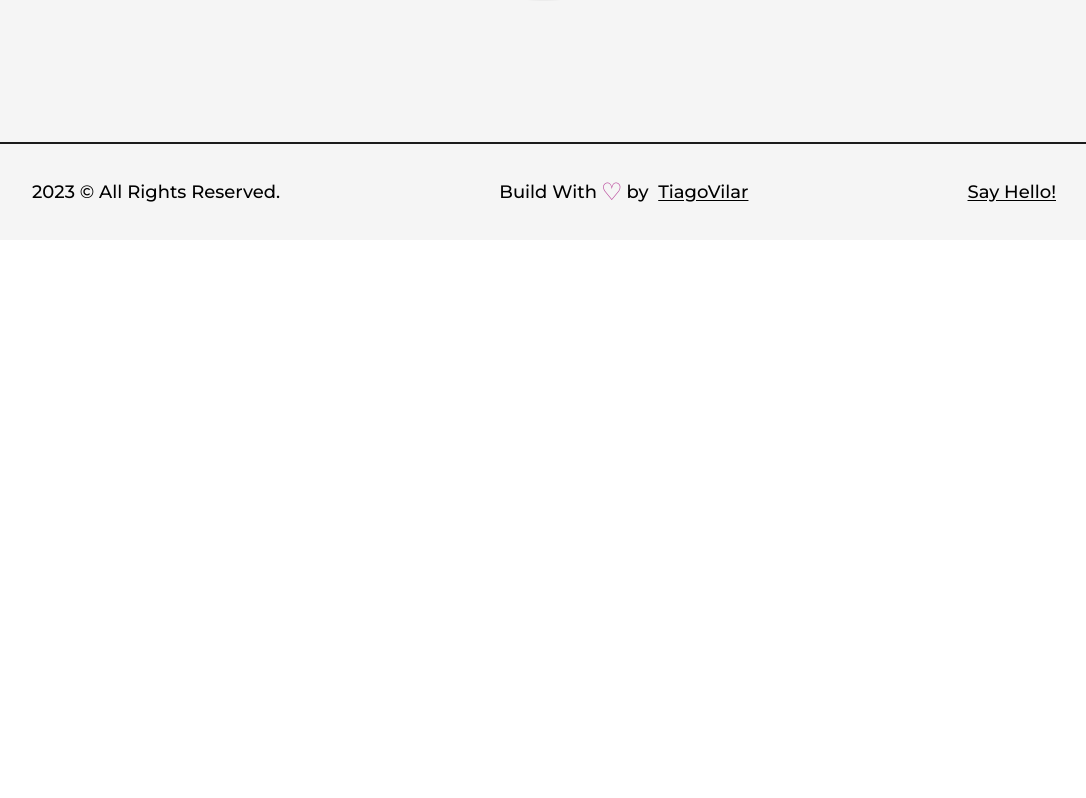
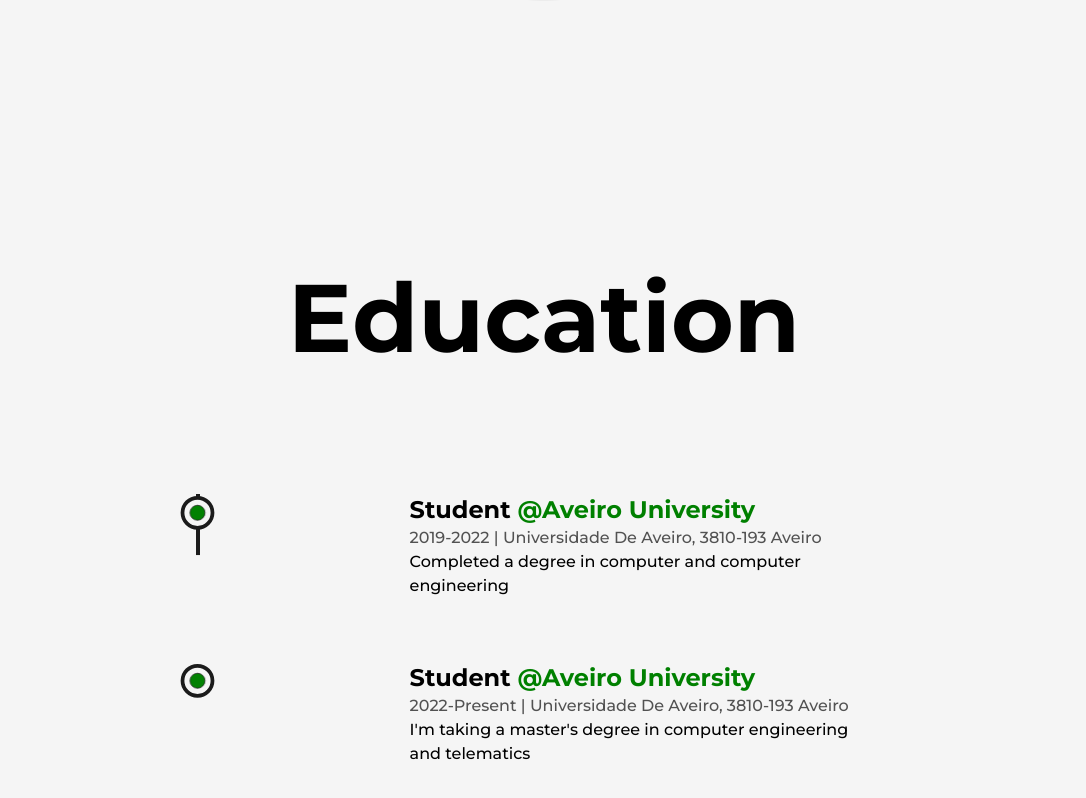
Before and after one commit to vilar07/Web_Portfolio, a Next.js app: page /about in a window 1280 px wide. Shown: the part 1975-2773 px from the top of the page, without its empty margins (96-1182 px from the left). Before the commit the page ends 2215 px from the top, so only its background shows below. Built offline with nearby package versions, Linux system fonts and the light colour scheme.

Commit message:
About Page Concluded

```diff
--- /dev/null
+++ b/src/components/Education.js
@@ -0,0 +1,67 @@
+import React, { useRef } from 'react'
+import { useScroll } from "framer-motion"
+import { motion } from 'framer-motion'
+import LiIcon from './LiIcon'
+
+const Details = ({position, company, companyLink, time, address, work}) => {
+    const ref = useRef(null);
+    return(
+        <li ref={ref} className='my-8 first:mt-0 last:mb-0 w-[60%] mx-auto flex flex-col justify-between'>
+            <LiIcon reference={ref}/>
+            <motion.div
+            initial={{y:50}}
+            whileInView={{y:0}}
+            transition={{duration:0.5, type:'spring'}}
+            >
+                <h3 className='capitalize font-bold text-2xl'>{position}&nbsp;<a href={companyLink}
+                 target='_blank'
+                 className='text-green capitalize'>@{company}</a></h3>
+                <span className='capitalize font-medium text-dark/75'>
+                    {time} | {address}
+                </span>
+                <p className='font-medium w-full'>
+                    {work}
+                </p>
+            </motion.div>
+        </li>
+    )
+}
+
+const Education = () => {
+    const ref = useRef(null);
+    const { scrollYProgress } = useScroll(
+        {
+            target: ref,
+            offset: ["start end", "center start"]
+        }
+    )
+  return (
+    <div className='my-64'>
+        <h2 className='font-bold text-8xl mb-32 w-full text-center'>
+            Education
+        </h2>
+
+        <div ref={ref} className='w-[75%] mx-auto relative'>
+
+            <motion.div
+            style={{scaleY: scrollYProgress}}
+            className='absolute left-9 top-0 w-[4px] h-full bg-dark origin-top'/>
+                <ul className='w-full flex flex-col items-center justify-between ml-24'>
+                    <Details
+                    position="Student" company="Aveiro University" companyLink="https://www.ua.pt/"
+                    time="2019-2022" address="Universidade de Aveiro, 3810-193 Aveiro"
+                    work="Completed a degree in computer and computer engineering"
+                    />
+
+                    <Details
+                    position="Student" company="Aveiro University" companyLink="https://www.ua.pt/"
+                    time="2022-Present" address="Universidade de Aveiro, 3810-193 Aveiro"
+                    work="I'm taking a master's degree in computer engineering and telematics"
+                    />
+                </ul>
+        </div>
+    </div>
+  )
+}
+
+export default Education
--- /dev/null
+++ b/src/components/Experience.js
@@ -0,0 +1,67 @@
+import React, { useRef } from 'react'
+import { useScroll } from "framer-motion"
+import { motion } from 'framer-motion'
+import LiIcon from './LiIcon'
+
+const Details = ({position, company, companyLink, time, address, work}) => {
+    const ref = useRef(null);
+    return(
+        <li ref={ref} className='my-8 first:mt-0 last:mb-0 w-[60%] mx-auto flex flex-col justify-between'>
+            <LiIcon reference={ref}/>
+            <motion.div
+            initial={{y:50}}
+            whileInView={{y:0}}
+            transition={{duration:0.5, type:'spring'}}
+            >
+                <h3 className='capitalize font-bold text-2xl'>{position}&nbsp;<a href={companyLink}
+                 target='_blank'
+                 className='text-green capitalize'>@{company}</a></h3>
+                <span className='capitalize font-medium text-dark/75'>
+                    {time} | {address}
+                </span>
+                <p className='font-medium w-full'>
+                    {work}
+                </p>
+            </motion.div>
+        </li>
+    )
+}
+
+const Experience = () => {
+    const ref = useRef(null);
+    const { scrollYProgress } = useScroll(
+        {
+            target: ref,
+            offset: ["start end", "center start"]
+        }
+    )
+  return (
+    <div className='my-64'>
+        <h2 className='font-bold text-8xl mb-32 w-full text-center'>
+            Experience
+        </h2>
+
+        <div ref={ref} className='w-[75%] mx-auto relative'>
+
+            <motion.div
+            style={{scaleY: scrollYProgress}}
+            className='absolute left-9 top-0 w-[4px] h-full bg-dark origin-top'/>
+                <ul className='w-full flex flex-col items-center justify-between ml-24'>
+                    <Details
+                    position="Student" company="Aveiro University" companyLink="https://www.ua.pt/"
+                    time="2019-2022" address="Universidade de Aveiro, 3810-193 Aveiro"
+                    work="Completed a degree in computer and computer engineering"
+                    />
+
+                    <Details
+                    position="Student" company="Aveiro University" companyLink="https://www.ua.pt/"
+                    time="2022-Present" address="Universidade de Aveiro, 3810-193 Aveiro"
+                    work="I'm taking a master's degree in computer engineering and telematics"
+                    />
+                </ul>
+        </div>
+    </div>
+  )
+}
+
+export default Experience
--- /dev/null
+++ b/src/components/LiIcon.js
@@ -0,0 +1,29 @@
+import React from 'react'
+import { motion } from 'framer-motion'
+import { useScroll } from "framer-motion"
+
+const LiIcon = ({reference}) => {
+    const { scrollYProgress } = useScroll(
+        {
+            target: reference,
+            offset: ["center end", "center center"]
+        }
+    )
+  return (
+    <div>
+        <figure className='absolute left-0 stroke-dark'>
+            <svg className='-rotate-90' width="75" height="75" viewBox='0 0 100 100'>
+                <circle cx="75" cy="50" r="20" className='stroke-green stroke-1 fill-none'/>
+                <motion.circle cx="75" cy="50" r="20" className='stroke-[5px] fill-light'
+                style={{
+                    pathLength: scrollYProgress
+                }}
+                />
+                <circle cx="75" cy="50" r="10" className='animate-pulse stroke-1 fill-green'/>
+            </svg>
+        </figure>
+    </div>
+  )
+}
+
+export default LiIcon
--- a/src/pages/about.js
+++ b/src/pages/about.js
@@ -7,6 +7,8 @@
 import Image from 'next/image';
 import { useInView, useMotionValue, useSpring } from 'framer-motion';
 import Skills from '@/components/Skills';
+import Experience from '@/components/Experience';
+import Education from '@/components/Education';
 
 
 const AnimatedNumbers = ({value}) => {
@@ -94,6 +96,7 @@
             </div>
 
             <Skills />
+            <Education/>
             </Layout>
         </main>
     </>
--- a/tailwind.config.js
+++ b/tailwind.config.js
@@ -18,6 +18,7 @@
         light: "#f5f5f5",
         primary: "#B63E96", // 240,86,199
         primaryDark: "#58E6D9", // 80,230,217
+        green: "#008000", // 0,128,0
       },
       animation: {
         'spin-slow': 'spin 8s linear infinite',
```
